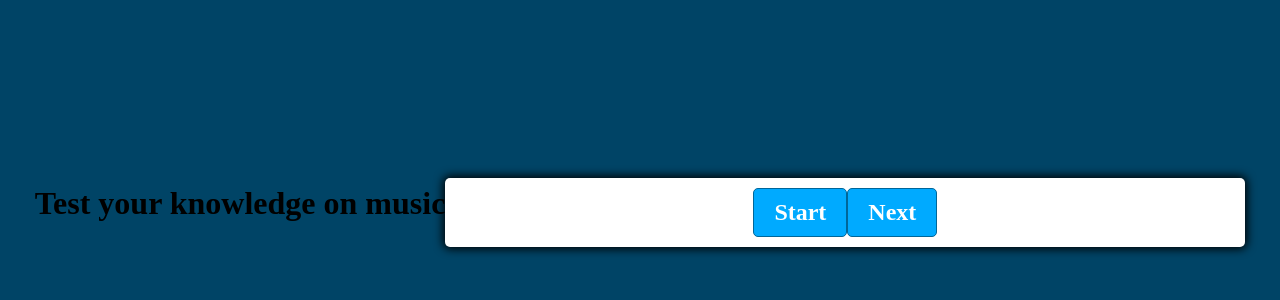
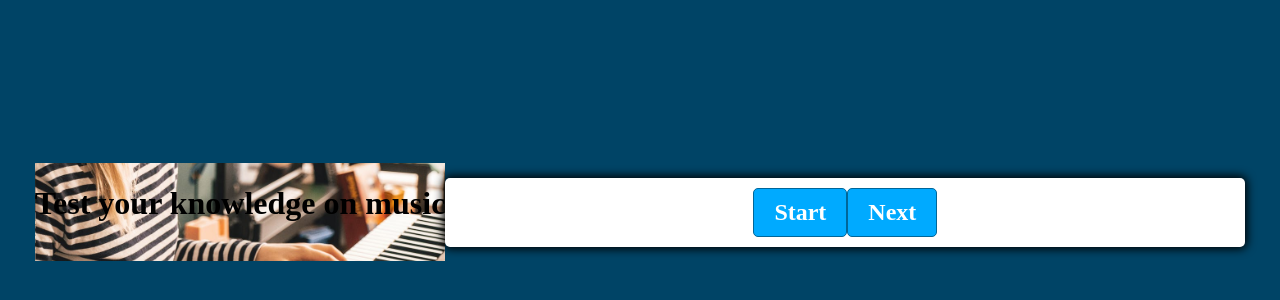
Before and after one commit to Oluseyi45/musicquiz, a plain HTML site: page index.html in a window 1280 px wide. Shown: the part 188-488 px from the top of the page. Drawn offline with Linux system fonts and the light colour scheme.

Commit message:
Update style.css

```diff
--- a/style.css
+++ b/style.css
@@ -32,7 +32,7 @@ body.correct {
     --hue: var(--hue-wrong);
 }
 .heading{
-  background-image: url('../image/bg.jpeg');
+  background-image: url('bg.jpeg');
   background-size: cover;
   background-position: center;
 }
```
